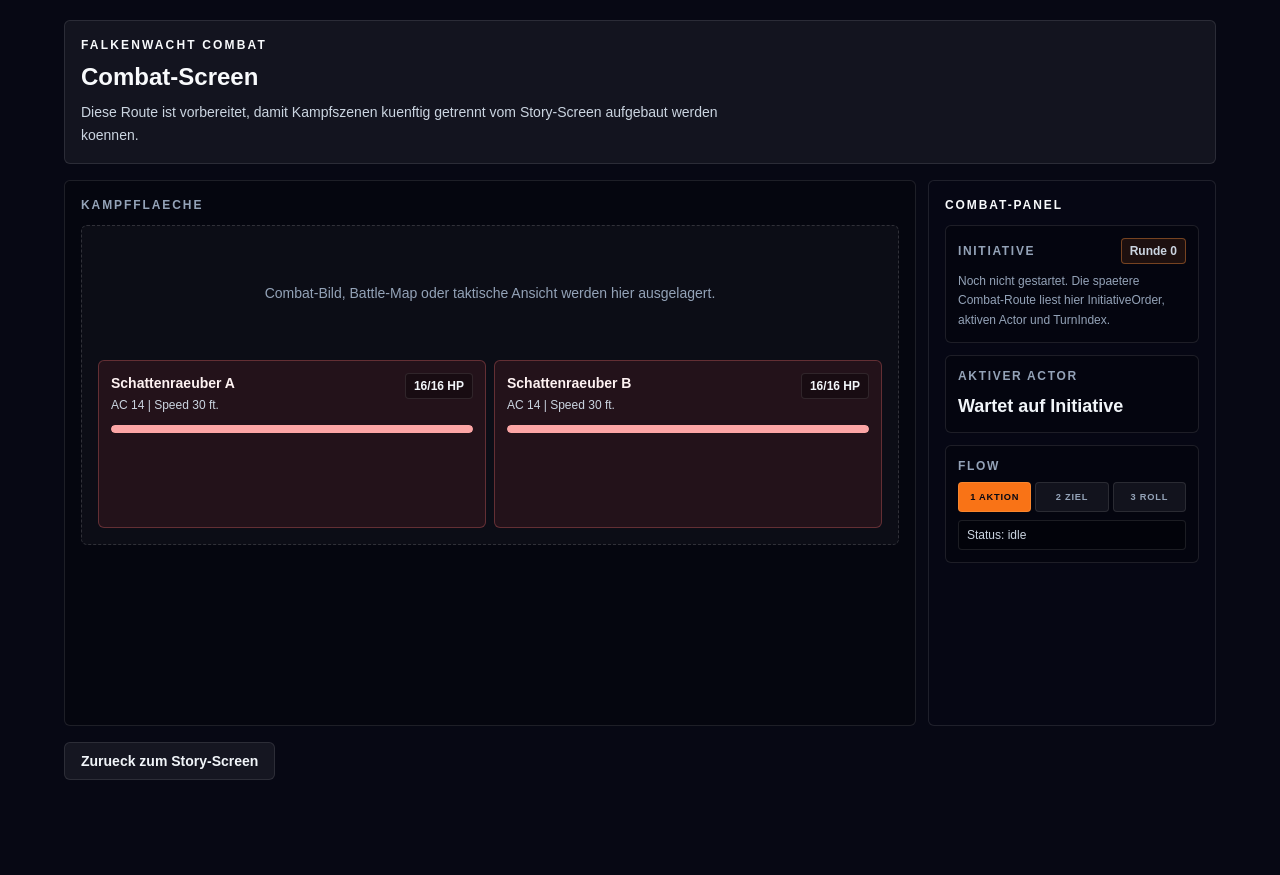
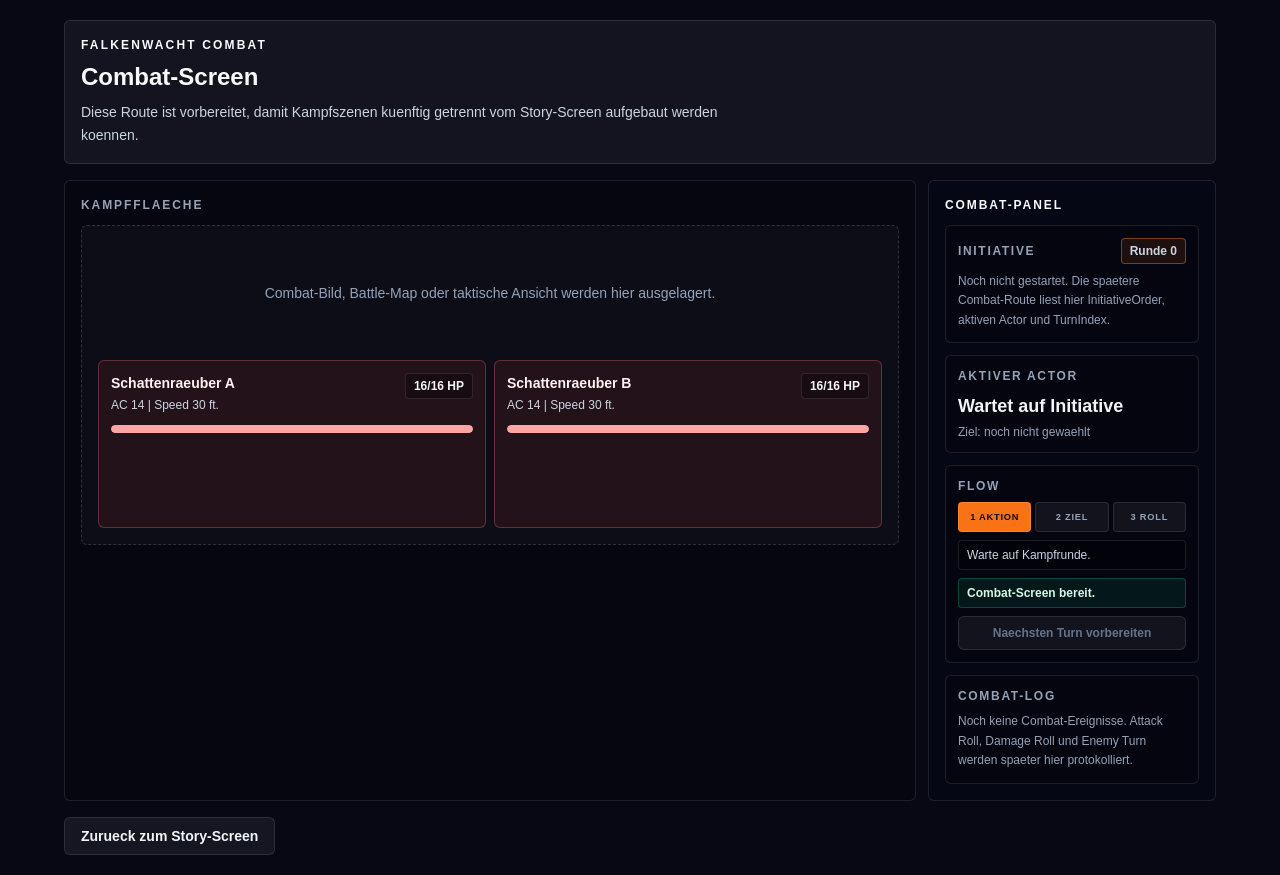
Before and after one commit to BozgunBer-2506/Praxisphase2_M4_T6, a Next.js app in the folder Projekt_M4T6/frontend/: page /combat in a window 1280 px wide. Before the commit the page ends 800 px from the top, so only its background shows below. Built offline with nearby package versions, Linux system fonts and the light colour scheme.

Commit message:
Migrate combat turn flow to combat screen

```diff
--- a/Projekt_M4T6/frontend/src/app/combat/page.tsx
+++ b/Projekt_M4T6/frontend/src/app/combat/page.tsx
@@ -1,14 +1,77 @@
 "use client";
 
 import Link from "next/link";
+import { useEffect, useMemo, useState } from "react";
 import {
+  type CombatAttackFlowState,
+  type CombatLogEntry,
+  type CombatRoundState,
+  advanceCombatTurnState,
+  combatFlowStepCopy,
   createInitialCombatAttackFlowState,
   createInitialCombatRoundState,
+  readCombatRouteStateSnapshot,
 } from "@/lib/combatState";
 
 export default function CombatPage() {
-  const combatRoundState = createInitialCombatRoundState();
-  const combatAttackFlowState = createInitialCombatAttackFlowState();
+  const [combatRoundState, setCombatRoundState] = useState<CombatRoundState>(
+    createInitialCombatRoundState,
+  );
+  const [combatAttackFlowState, setCombatAttackFlowState] =
+    useState<CombatAttackFlowState>(
+      createInitialCombatAttackFlowState,
+    );
+  const [selectedCombatTargetId, setSelectedCombatTargetId] = useState<
+    string | null
+  >(null);
+  const [combatStatus, setCombatStatus] = useState("Combat-Screen bereit.");
+  const [combatLogEntries, setCombatLogEntries] = useState<CombatLogEntry[]>(
+    [],
+  );
+  const visibleInitiativeOrder = combatRoundState.initiativeOrder;
+  const activeCombatActor = visibleInitiativeOrder.find(
+    (actor) => actor.id === combatRoundState.activeActorId,
+  );
+  const availableCombatTargets =
+    combatRoundState.turnControl?.availableTargets ?? [];
+  const selectedCombatTarget = useMemo(
+    () =>
+      availableCombatTargets.find(
+        (target) => target.id === selectedCombatTargetId,
+      ) ?? null,
+    [availableCombatTargets, selectedCombatTargetId],
+  );
+
+  useEffect(() => {
+    const snapshot = readCombatRouteStateSnapshot();
+
+    if (!snapshot) {
+      return;
+    }
+
+    setCombatRoundState(snapshot.roundState);
+    setCombatAttackFlowState(snapshot.attackFlowState);
+    setSelectedCombatTargetId(snapshot.selectedTargetId);
+    setCombatStatus(snapshot.status || "Combat-Screen bereit.");
+    setCombatLogEntries(snapshot.logEntries);
+  }, []);
+
+  const advanceCombatTurn = () => {
+    setCombatRoundState((currentState) => {
+      const advanceResult = advanceCombatTurnState(currentState);
+
+      if (!advanceResult) {
+        setCombatStatus("Kein Turn-Wechsel moeglich: Initiative fehlt.");
+        return currentState;
+      }
+
+      setSelectedCombatTargetId(null);
+      setCombatAttackFlowState(advanceResult.attackFlowState);
+      setCombatStatus("Naechster Turn wurde im Combat-Screen vorbereitet.");
+
+      return advanceResult.roundState;
+    });
+  };
 
   return (
     <main className="min-h-dvh bg-ink-950 px-4 py-5 text-slate-50">
@@ -85,8 +148,9 @@ export default function CombatPage() {
                   </span>
                 </div>
                 <p className="mt-2 text-xs leading-relaxed text-slate-400">
-                  Noch nicht gestartet. Die spaetere Combat-Route liest hier
-                  InitiativeOrder, aktiven Actor und TurnIndex.
+                  {visibleInitiativeOrder.length > 0
+                    ? `${visibleInitiativeOrder.length} Kreaturen in der Reihenfolge.`
+                    : "Noch nicht gestartet. Die spaetere Combat-Route liest hier InitiativeOrder, aktiven Actor und TurnIndex."}
                 </p>
               </div>
 
@@ -95,7 +159,10 @@ export default function CombatPage() {
                   Aktiver Actor
                 </p>
                 <p className="mt-2 text-lg font-black text-slate-100">
-                  {combatRoundState.activeActorId ?? "Wartet auf Initiative"}
+                  {activeCombatActor?.name ?? "Wartet auf Initiative"}
+                </p>
+                <p className="mt-1 text-xs text-slate-400">
+                  Ziel: {selectedCombatTarget?.name ?? "noch nicht gewaehlt"}
                 </p>
               </div>
 
@@ -118,8 +185,50 @@ export default function CombatPage() {
                   ))}
                 </div>
                 <p className="mt-2 rounded border border-white/10 bg-black/30 px-2 py-1.5 text-xs text-slate-300">
-                  Status: {combatAttackFlowState.step}
+                  {combatFlowStepCopy[combatAttackFlowState.step]}
                 </p>
+                <p className="mt-2 rounded border border-emerald-400/25 bg-emerald-500/10 px-2 py-1.5 text-xs font-bold text-emerald-100">
+                  {combatStatus}
+                </p>
+                <button
+                  className="mt-2 w-full rounded-md border border-ember-400/45 bg-ember-500 px-3 py-2 text-xs font-black text-ink-950 transition hover:bg-ember-400 disabled:cursor-not-allowed disabled:border-white/10 disabled:bg-white/[0.06] disabled:text-slate-500"
+                  disabled={
+                    combatAttackFlowState.step !== "turnResolved" ||
+                    visibleInitiativeOrder.length === 0
+                  }
+                  onClick={advanceCombatTurn}
+                  type="button"
+                >
+                  Naechsten Turn vorbereiten
+                </button>
+              </div>
+
+              <div className="rounded-md border border-white/10 bg-black/25 p-3">
+                <p className="text-xs font-bold uppercase tracking-[0.14em] text-slate-400">
+                  Combat-Log
+                </p>
+                {combatLogEntries.length > 0 ? (
+                  <div className="mt-2 space-y-2">
+                    {combatLogEntries.map((entry) => (
+                      <article
+                        className="rounded border border-white/10 bg-white/[0.04] px-2 py-1.5"
+                        key={entry.id}
+                      >
+                        <p className="font-black text-slate-100">
+                          {entry.title}
+                        </p>
+                        <p className="mt-1 text-xs text-slate-400">
+                          {entry.detail}
+                        </p>
+                      </article>
+                    ))}
+                  </div>
+                ) : (
+                  <p className="mt-2 text-xs leading-relaxed text-slate-400">
+                    Noch keine Combat-Ereignisse. Attack Roll, Damage Roll und
+                    Enemy Turn werden spaeter hier protokolliert.
+                  </p>
+                )}
               </div>
             </div>
           </aside>
--- a/Projekt_M4T6/frontend/src/app/page.tsx
+++ b/Projekt_M4T6/frontend/src/app/page.tsx
@@ -50,15 +50,18 @@ import {
 } from "@/lib/backendApi";
 import {
   type CombatAttackFlowState,
-  type CombatAttackStep,
   type CombatRoundState,
   type EnemyCombatState,
   type InitiativeActor,
   type LegacySaveEncounterResolveResponse,
+  advanceCombatTurnState,
+  combatFlowStepCopy,
   createCombatAttackFlowStateForActor,
   createInitialCombatAttackFlowState,
   createInitialCombatEnemies,
   createInitialCombatRoundState,
+  getCombatActorDisplayName,
+  writeCombatRouteStateSnapshot,
 } from "@/lib/combatState";
 
 const SAVE_KEY = "falkenwacht.saveStates";
@@ -588,26 +591,14 @@ export default function Home() {
     (actor) => actor.id === combatRoundState.activeActorId,
   );
   const actorName = activeCharacter?.name ?? "Der Charakter";
-  const getCombatActorName = (actorId?: string | null) => {
-    if (!actorId) {
-      return "Unbekannt";
-    }
-
-    const initiativeActor = visibleInitiativeOrder.find(
-      (actor) => actor.id === actorId,
-    );
-    const frontendCharacterId = toFrontendCharacterId(actorId);
-
-    if (initiativeActor) {
-      return initiativeActor.name;
-    }
-
-    if (frontendCharacterId) {
-      return characters[frontendCharacterId].name;
-    }
-
-    return actorId;
-  };
+  const getCombatActorName = (actorId?: string | null) =>
+    getCombatActorDisplayName(actorId, visibleInitiativeOrder, (combatActorId) => {
+      const frontendCharacterId = toFrontendCharacterId(combatActorId);
+
+      return frontendCharacterId
+        ? characters[frontendCharacterId].name
+        : null;
+    });
   const lastCombatResolution = combatRoundState.lastResolution;
   const lastCombatActorId = lastCombatResolution?.actorId ?? null;
   const isLastResolutionEnemyAction =
@@ -660,14 +651,14 @@ export default function Home() {
   const canResolveBackendDamageRoll =
     combatAttackFlowState.step === "awaitDamageRoll" &&
     requiresBackendDamageRoll;
-  const combatFlowStepCopy: Record<CombatAttackStep, string> = {
-    idle: "Warte auf Kampfrunde.",
-    chooseAction: "Wähle eine Waffe oder einen Spell.",
-    chooseTarget: "Wähle ein Ziel für diese Aktion.",
-    awaitAttackRoll: "Angriffswurf erforderlich. Der Zug pausiert bis zum Hit Roll.",
-    awaitDamageRoll: "Treffer. Schadenwurf erforderlich, bevor der Zug endet.",
-    turnResolved: "Aktion ausgewertet. Der Zug kann beendet werden.",
-    enemyResolving: "DM-KI fuehrt den Gegnerzug verdeckt aus.",
+  const prepareCombatRouteHandoff = () => {
+    writeCombatRouteStateSnapshot({
+      roundState: combatRoundState,
+      attackFlowState: combatAttackFlowState,
+      selectedTargetId: selectedCombatTargetId,
+      status: combatStatus,
+      logEntries: gameLog.slice(0, 12),
+    });
   };
   const backendEncounterState = useMemo<EncounterState | null>(() => {
     if (combatRoundState.round === 0 || visibleInitiativeOrder.length === 0) {
@@ -1620,29 +1611,16 @@ export default function Home() {
 
   const advanceCombatTurn = () => {
     setCombatRoundState((currentState) => {
-      const order = currentState.initiativeOrder;
-
-      if (order.length === 0 || currentState.round === 0) {
+      const advanceResult = advanceCombatTurnState(currentState);
+
+      if (!advanceResult) {
         return currentState;
       }
 
-      const nextTurnIndex = (currentState.turnIndex + 1) % order.length;
-      const isNewRound = nextTurnIndex === 0;
-      const nextRound = isNewRound ? currentState.round + 1 : currentState.round;
-      const nextActor = order[nextTurnIndex];
-
       setSelectedCombatTargetId(null);
-      setCombatAttackFlowState(
-        createCombatAttackFlowStateForActor(nextActor, nextRound),
-      );
-
-      return {
-        ...currentState,
-        round: nextRound,
-        activeActorId: nextActor?.id ?? null,
-        turnIndex: nextTurnIndex,
-        awaitingRoll: null,
-      };
+      setCombatAttackFlowState(advanceResult.attackFlowState);
+
+      return advanceResult.roundState;
     });
   };
 
@@ -2488,6 +2466,7 @@ export default function Home() {
               <Link
                 className="inline-flex h-11 items-center gap-2 rounded-md border border-red-400/40 bg-red-500/15 px-3 text-sm font-bold text-red-100 transition hover:border-red-300 hover:bg-red-500/25"
                 href="/combat"
+                onClick={prepareCombatRouteHandoff}
                 title="Combat-Screen öffnen"
               >
                 <Swords className="size-4" />
--- a/Projekt_M4T6/frontend/src/lib/combatState.ts
+++ b/Projekt_M4T6/frontend/src/lib/combatState.ts
@@ -56,11 +56,67 @@ export type CombatAttackFlowState = {
   remainingHp?: number | null;
 };
 
+export type CombatLogEntry = {
+  id: string;
+  title: string;
+  detail: string;
+  total?: number;
+};
+
+export type CombatRouteStateSnapshot = {
+  roundState: CombatRoundState;
+  attackFlowState: CombatAttackFlowState;
+  selectedTargetId: string | null;
+  status: string;
+  logEntries: CombatLogEntry[];
+};
+
+export type CombatTurnAdvanceResult = {
+  roundState: CombatRoundState;
+  attackFlowState: CombatAttackFlowState;
+};
+
 export type LegacySaveEncounterResolveResponse = Omit<
   SaveEncounterResolveResponse,
   "frontend_state"
 > & {
   frontend_state?: FrontendEncounterState;
+};
+
+export const COMBAT_ROUTE_STATE_KEY = "falkenwacht.combatRouteState";
+
+export const combatFlowStepCopy: Record<CombatAttackStep, string> = {
+  idle: "Warte auf Kampfrunde.",
+  chooseAction: "Waehle eine Waffe oder einen Spell.",
+  chooseTarget: "Waehle ein Ziel fuer diese Aktion.",
+  awaitAttackRoll:
+    "Angriffswurf erforderlich. Der Zug pausiert bis zum Hit Roll.",
+  awaitDamageRoll: "Treffer. Schadenwurf erforderlich, bevor der Zug endet.",
+  turnResolved: "Aktion ausgewertet. Der Zug kann beendet werden.",
+  enemyResolving: "DM-KI fuehrt den Gegnerzug verdeckt aus.",
+};
+
+export const getCombatActorDisplayName = (
+  actorId: string | null | undefined,
+  initiativeOrder: InitiativeActor[],
+  resolveCharacterName?: (actorId: string) => string | null,
+) => {
+  if (!actorId) {
+    return "Unbekannt";
+  }
+
+  const initiativeActor = initiativeOrder.find((actor) => actor.id === actorId);
+  const characterName = resolveCharacterName?.(actorId);
+
+  if (initiativeActor) {
+    return initiativeActor.name;
+  }
+
+  if (characterName) {
+    return characterName;
+  }
+
+  return actorId;
 };
 
 export const createInitialCombatEnemies = (): EnemyCombatState[] => [
@@ -123,3 +179,58 @@ export const createCombatAttackFlowStateForActor = (
         ? "enemyResolving"
         : "chooseAction",
 });
+
+export const advanceCombatTurnState = (
+  currentState: CombatRoundState,
+): CombatTurnAdvanceResult | null => {
+  const order = currentState.initiativeOrder;
+
+  if (order.length === 0 || currentState.round === 0) {
+    return null;
+  }
+
+  const nextTurnIndex = (currentState.turnIndex + 1) % order.length;
+  const isNewRound = nextTurnIndex === 0;
+  const nextRound = isNewRound ? currentState.round + 1 : currentState.round;
+  const nextActor = order[nextTurnIndex];
+
+  return {
+    roundState: {
+      ...currentState,
+      round: nextRound,
+      activeActorId: nextActor?.id ?? null,
+      turnIndex: nextTurnIndex,
+      awaitingRoll: null,
+    },
+    attackFlowState: createCombatAttackFlowStateForActor(nextActor, nextRound),
+  };
+};
+
+export const writeCombatRouteStateSnapshot = (
+  snapshot: CombatRouteStateSnapshot,
+) => {
+  if (typeof window === "undefined") {
+    return;
+  }
+
+  window.localStorage.setItem(
+    COMBAT_ROUTE_STATE_KEY,
+    JSON.stringify(snapshot),
+  );
+};
+
+export const readCombatRouteStateSnapshot = () => {
+  if (typeof window === "undefined") {
+    return null;
+  }
+
+  try {
+    const storedSnapshot = window.localStorage.getItem(COMBAT_ROUTE_STATE_KEY);
+
+    return storedSnapshot
+      ? (JSON.parse(storedSnapshot) as CombatRouteStateSnapshot)
+      : null;
+  } catch {
+    return null;
+  }
+};
```
